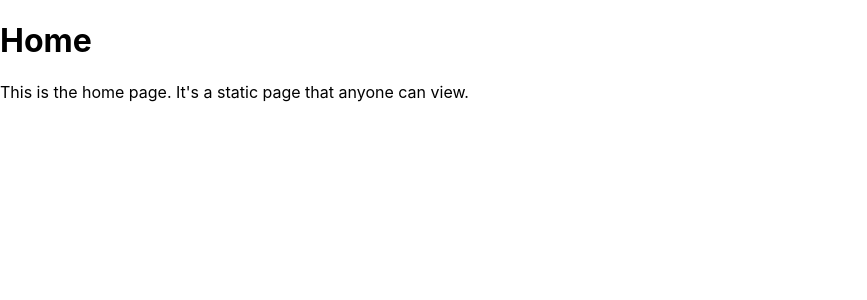
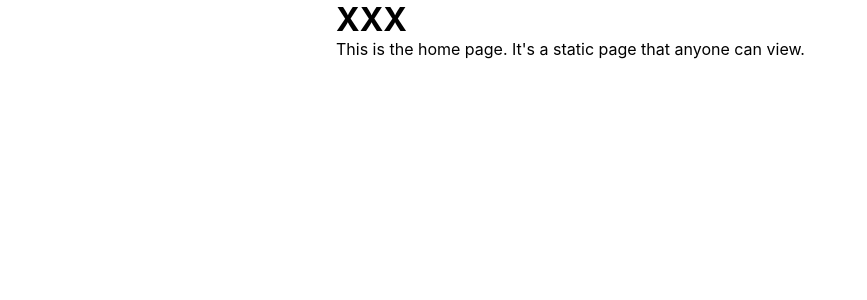
Before and after one commit to Dylan-Dacre/IT5090D---Web-Project, a React (Create React App) app in the folder client/: page / in a window 1280 px wide. Shown: the top 300 px of the page, without its empty margins (0-867 px from the left). Built offline with nearby package versions, Linux system fonts and the light colour scheme.

Commit message:
Starting frontend code and css

```diff
--- a/client/src/App.css
+++ b/client/src/App.css
@@ -1,38 +1,6 @@
-.App {
-  text-align: center;
+.container {
+  max-width: 40rem;
+  height: 100vh;
+  margin: 0 auto;
+  padding: 0 1rem;
 }
-
-.App-logo {
-  height: 40vmin;
-  pointer-events: none;
-}
-
-@media (prefers-reduced-motion: no-preference) {
-  .App-logo {
-    animation: App-logo-spin infinite 20s linear;
-  }
-}
-
-.App-header {
-  background-color: #282c34;
-  min-height: 100vh;
-  display: flex;
-  flex-direction: column;
-  align-items: center;
-  justify-content: center;
-  font-size: calc(10px + 2vmin);
-  color: white;
-}
-
-.App-link {
-  color: #61dafb;
-}
-
-@keyframes App-logo-spin {
-  from {
-    transform: rotate(0deg);
-  }
-  to {
-    transform: rotate(360deg);
-  }
-}
--- a/client/src/components/Home.js
+++ b/client/src/components/Home.js
@@ -3,7 +3,7 @@ import "./Home.css";
 const Home = () => {
   return (
     <div className="home">
-      <h1>Home</h1>
+      <h1>XXX</h1>
       <p>This is the home page. It's a static page that anyone can view.</p>
     </div>
   );
--- a/client/src/index.css
+++ b/client/src/index.css
@@ -1,13 +1,23 @@
+* {
+  margin: 0;
+  padding: 0;
+  border: 0;
+  box-sizing: border-box;
+}
+
 body {
-  margin: 0;
-  font-family: -apple-system, BlinkMacSystemFont, 'Segoe UI', 'Roboto', 'Oxygen',
-    'Ubuntu', 'Cantarell', 'Fira Sans', 'Droid Sans', 'Helvetica Neue',
+  font-family: -apple-system, BlinkMacSystemFont, "Segoe UI", "Roboto", "Oxygen",
+    "Ubuntu", "Cantarell", "Fira Sans", "Droid Sans", "Helvetica Neue",
     sans-serif;
   -webkit-font-smoothing: antialiased;
   -moz-osx-font-smoothing: grayscale;
 }
 
+body::-webkit-scrollbar {
+  display: none;
+}
+
 code {
-  font-family: source-code-pro, Menlo, Monaco, Consolas, 'Courier New',
+  font-family: source-code-pro, Menlo, Monaco, Consolas, "Courier New",
     monospace;
 }
```
